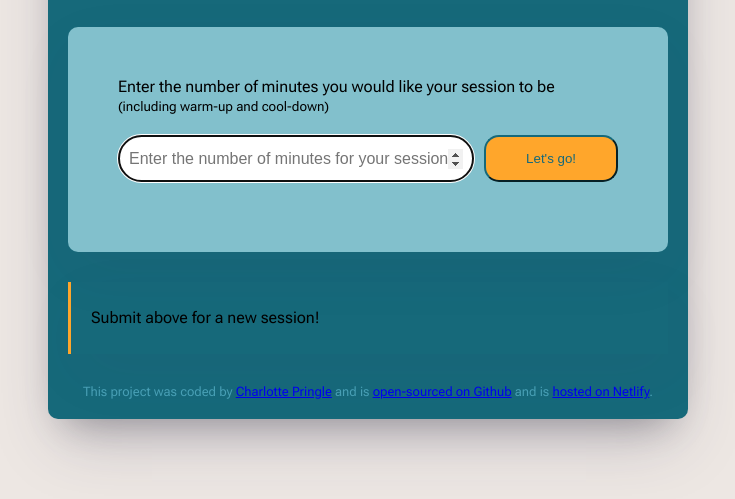
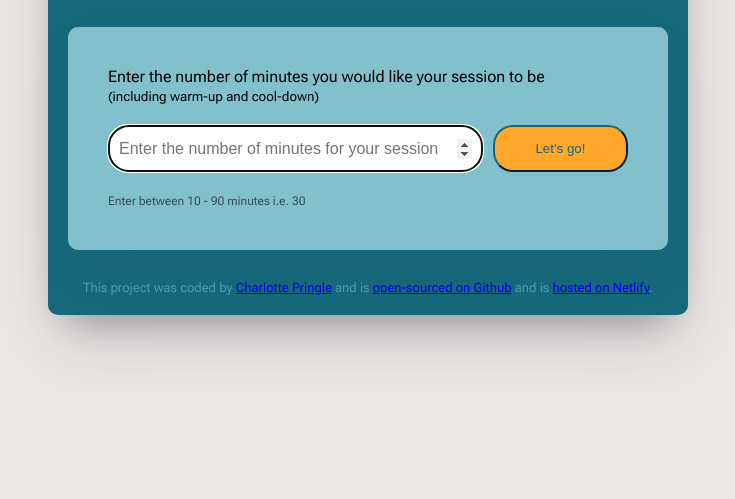
Before and after one commit to CharPrings/running-session-generator, a plain HTML site: page index.html in a window 1280 px wide. Shown: the part 165-664 px from the top of the page, without its empty margins (272-1007 px from the left). Drawn offline with nearby package versions, Linux system fonts and the light colour scheme.

Commit message:
Improved the user experience

```diff
--- a/index.html
+++ b/index.html
@@ -18,6 +18,7 @@
         </header>
 
         <main>
+            <div class="form-container">
                 <form id="session-generator">
                     <label for="instructions">Enter the number of minutes you would like your session to be <br/>
                         <small>(including warm-up and cool-down)</small></label>
@@ -26,8 +27,10 @@
                         <input type="submit" class="submit-button" value="Let's go!" />
                     </div>
                 </form>
-            <div class="session" id="session">
-                Submit above for a new session!
+                <div class="example-minutes">Enter between 10 - 90 minutes i.e. 30</div>
+            </div>
+            <div class="session hidden" id="session">
+                The generator is running for you... 🏃‍♀️🏃‍♂️
             </div>
         </main>
         <footer>
--- a/src/index.js
+++ b/src/index.js
@@ -16,6 +16,10 @@ function generateSession(event) {
     let context = "You are a running coach with a speciality in speedwork. Your mission is to generate a summarised speedwork session, including a warm up and cool down. Show the response in basic HTML but do not include the word HTML. The user will provide the length of the session in minutes."
     let apiUrl = `https://api.shecodes.io/ai/v1/generate?prompt=${prompt}&context=${context}&key=${apiKey}`
 
+    let sessionElement = document.querySelector("#session")
+    sessionElement.classList.remove("hidden");
+    sessionElement.innerHTML = `${instructionInput.value} minutes, ok! Running it for you... 🏃‍♀️🏃‍♂️`
+
     axios.get(apiUrl).then(displaySession);
 
 
--- a/src/styles.css
+++ b/src/styles.css
@@ -21,13 +21,20 @@ h1{
     line-height: 1.5;
     color: #82C0CC;
 }
+.form-container {
+    background-color: #82C0CC;
+    margin-bottom: 20px;
+    border-radius: 10px;
+    box-shadow: 0px 20px 60px rgba(65, 50, 100, 0.06);
+    padding: 40px;
+}
 form {
-    padding: 50px;
-    background-color: #82C0CC;
-    box-shadow: 0px 20px 60px rgba(65, 50, 100, 0.06);
-    border-radius: 10px;
     display: grid;
-    margin-bottom: 30px;
+}
+.example-minutes {
+    line-height: 1.5;
+    opacity: 0.6;
+    font-size: 12px;
 }
 .submit-form {
     display: flex;
@@ -38,7 +45,7 @@ form {
     border: 1px solid rgba(39, 33, 66, 0.5);
     width: 80%;
     font-size: 16px;
-    border-radius: 50px;
+    border-radius: 20px;
     line-height: 20px;
 }
 .submit-button {
@@ -47,7 +54,7 @@ form {
     color: #16697A;
     border-color: #16697A;
     width: 150px;
-    border-radius: 15px;
+    border-radius: 20px;
     padding: 14px 24px;
 }
 .session {
@@ -58,6 +65,10 @@ form {
     box-shadow: 8px 20px 60px rgba(65, 50, 100, 0.06);
 }
 
+.hidden {
+    display: none;
+}
+
 footer {
     text-align: center;
     font-size: 13px;
```
Lines whose indentation alone changed are shown as unchanged.
